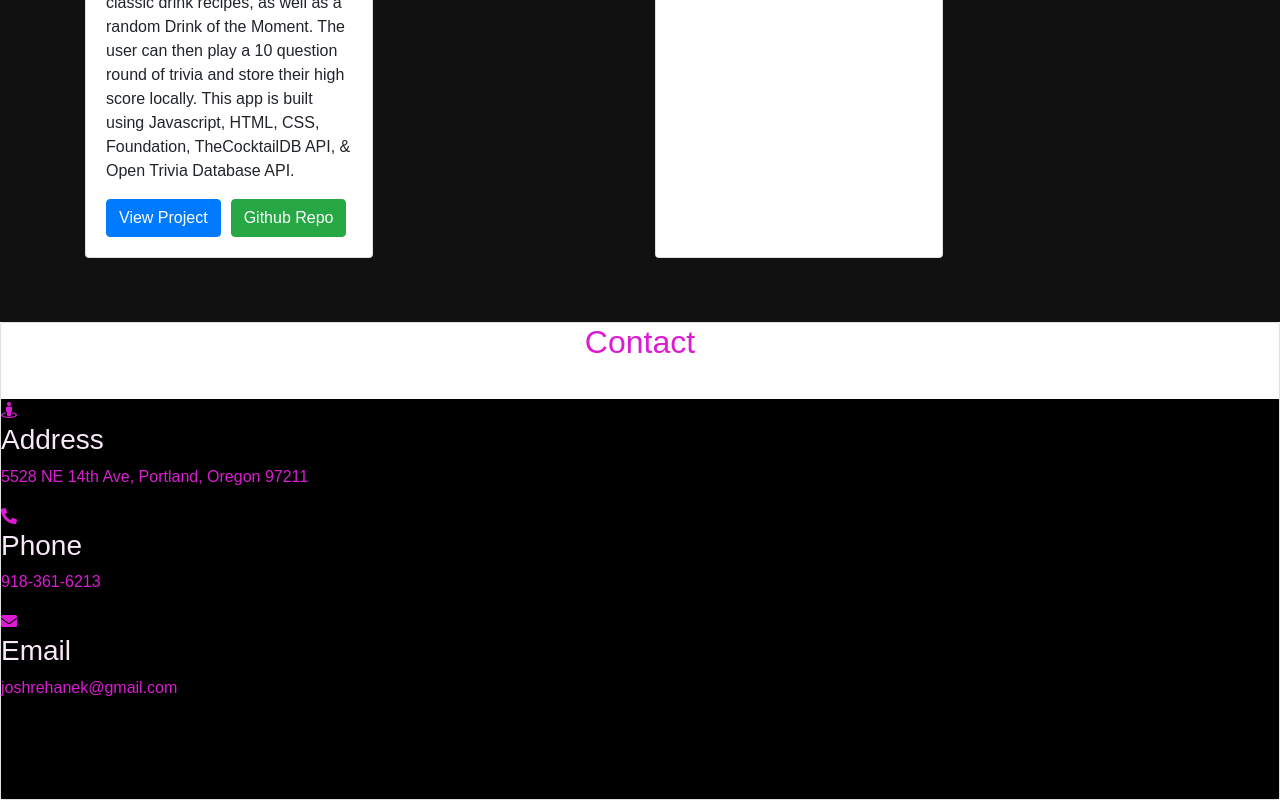
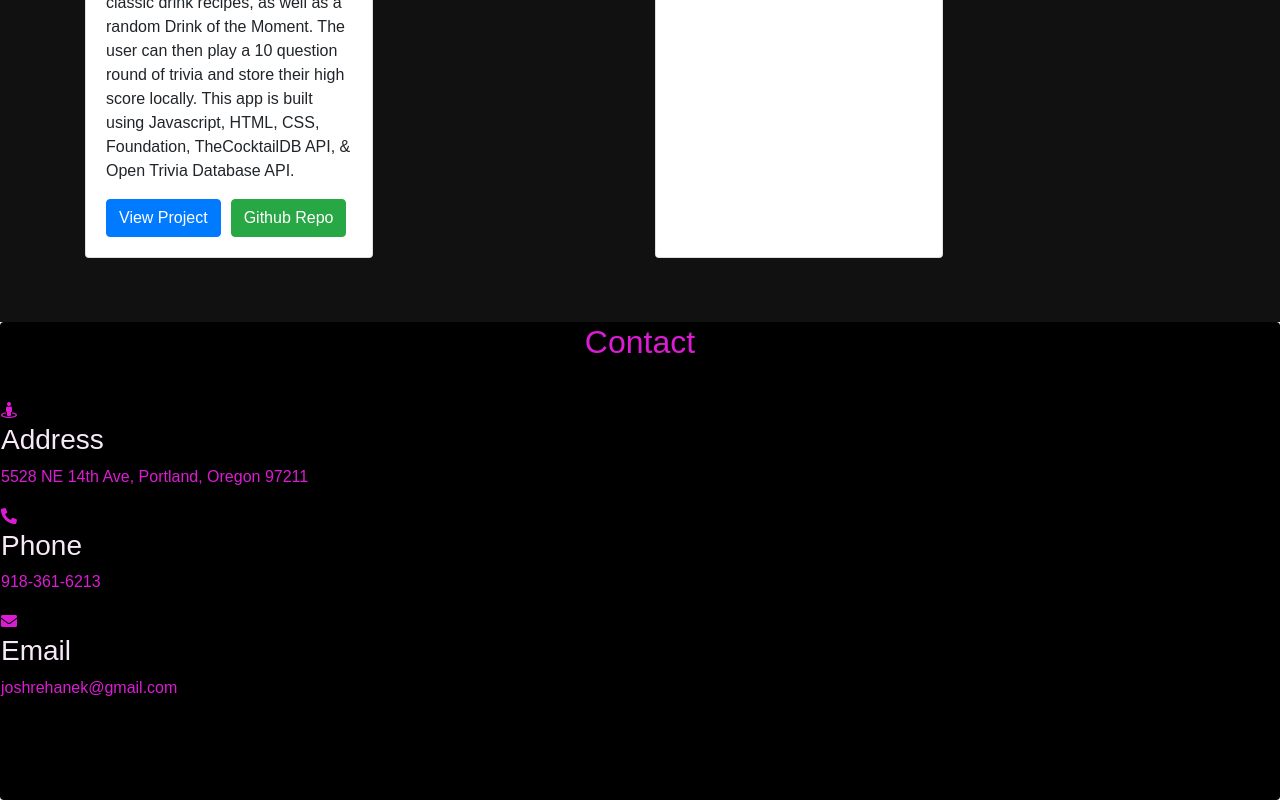
Before and after one commit to joshrehanek/react-portfolio, a React (Create React App) app: page / in a window 1280 px wide. Shown: the part 3248-4048 px from the top of the page. Built offline with nearby package versions, Linux system fonts and the light colour scheme.

Commit message:
adds black background to footer

```diff
--- a/src/components/Footer/Footer.css
+++ b/src/components/Footer/Footer.css
@@ -1,5 +1,8 @@
 h2 {
   color: rgb(219, 28, 210);
+}
+#contact {
+  background-color: black;
 }
 
 .heading {
```
